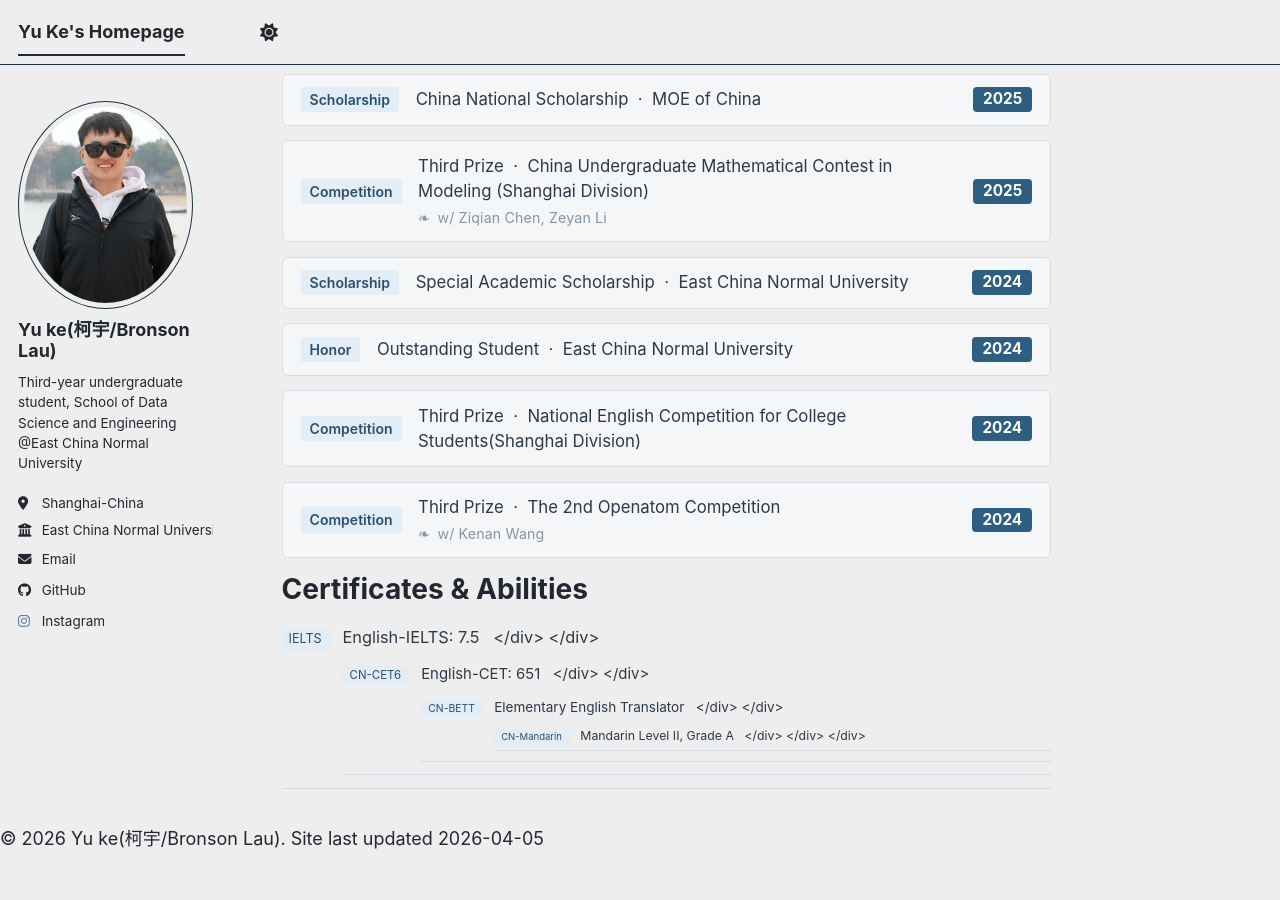
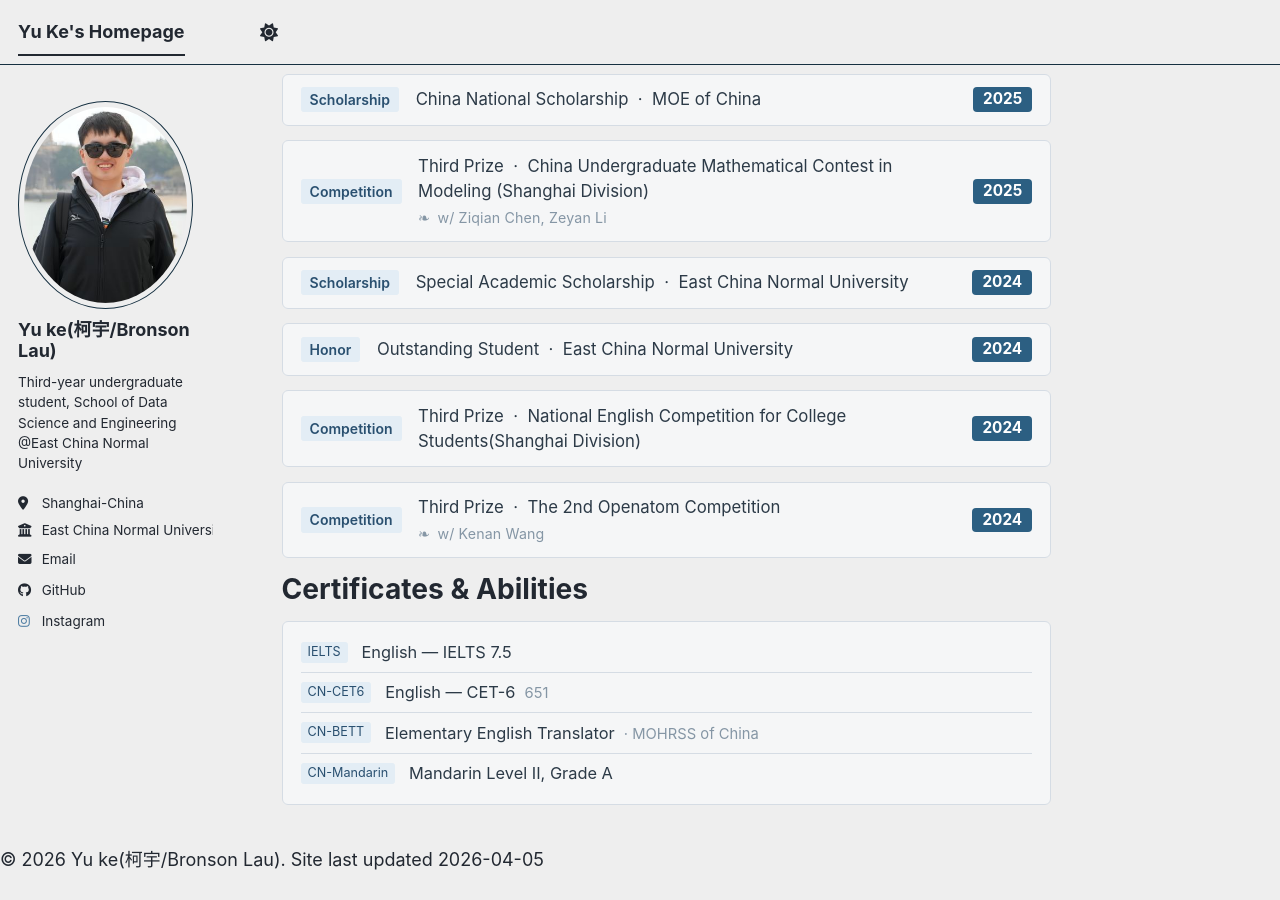
Before and after one commit to BronsonLau/BronsonLau.github.io, a Jekyll site: the page built from _pages/about.md, in a window 1280 px wide and 900 px high, scrolled down 1078 px. Built offline with Jekyll 4.4.1, drawn with Linux system fonts in a browser that asks for light colours; a script bundle is joined from its source files by our own code; library files that are not in the unit come from our copies; before the commit the page ends 1957 px from its top, so only the background shows below that.

Commit message:
fix certificates

```diff
--- a/_pages/about.md
+++ b/_pages/about.md
@@ -368,49 +368,50 @@ Use hp-year-badge-muted instead of hp-year-badge for less prominent entries.
 Certificates & Abilities
 ======
 
-<div style="display:flex; flex-direction:column; gap:0.35em; margin:0.5em 0;">
+<div class="hp-card" style="padding:0.6em 1em; display:flex; flex-direction:column; gap:0;">
 
-  <div style="display:flex; align-items:baseline; gap:0.6em; padding:0.3em 0; border-bottom:1px solid var(--hp-card-border); font-size:0.91em;">
+  <div style="display:flex; align-items:center; gap:0.6em; padding:0.45em 0; border-bottom:1px solid var(--hp-card-border); font-size:0.91em;">
     <span class="hp-tag" style="font-size:0.77em; padding:1px 7px; white-space:nowrap;">IELTS</span>
-    <span style="flex:1; color:var(--hp-body-text);">English-IELTS: 7.5 &nbsp;
+    <span style="flex:1; color:var(--hp-body-text);">English — IELTS 7.5</span>
   </div>
+
+  <div style="display:flex; align-items:center; gap:0.6em; padding:0.45em 0; border-bottom:1px solid var(--hp-card-border); font-size:0.91em;">
+    <span class="hp-tag" style="font-size:0.77em; padding:1px 7px; white-space:nowrap;">CN-CET6</span>
+    <span style="flex:1; color:var(--hp-body-text);">English — CET-6 &nbsp;<span style="color:var(--hp-dim-text); font-size:0.9em;">651</span></span>
+  </div>
+
+  <div style="display:flex; align-items:center; gap:0.6em; padding:0.45em 0; border-bottom:1px solid var(--hp-card-border); font-size:0.91em;">
+    <span class="hp-tag" style="font-size:0.77em; padding:1px 7px; white-space:nowrap;">CN-BETT</span>
+    <span style="flex:1; color:var(--hp-body-text);">Elementary English Translator &nbsp;<span style="color:var(--hp-dim-text); font-size:0.9em;">· MOHRSS of China</span></span>
+  </div>
+
+  <div style="display:flex; align-items:center; gap:0.6em; padding:0.45em 0; font-size:0.91em;">
+    <span class="hp-tag" style="font-size:0.77em; padding:1px 7px; white-space:nowrap;">CN-Mandarin</span>
+    <span style="flex:1; color:var(--hp-body-text);">Mandarin Level II, Grade A</span>
+  </div>
+
 </div>
 
-<div style="display:flex; flex-direction:column; gap:0.35em; margin:0.5em 0;">
+<!-- CERTIFICATE TEMPLATE (copy and adapt):
 
-  <div style="display:flex; align-items:baseline; gap:0.6em; padding:0.3em 0; border-bottom:1px solid var(--hp-card-border); font-size:0.91em;">
-    <span class="hp-tag" style="font-size:0.77em; padding:1px 7px; white-space:nowrap;">CN-CET6</span>
-    <span style="flex:1; color:var(--hp-body-text);">English-CET: 651 &nbsp;
-  </div>
-</div>
+<div class="hp-card" style="padding:0.6em 1em; display:flex; flex-direction:column; gap:0;">
 
-<div style="display:flex; flex-direction:column; gap:0.35em; margin:0.5em 0;">
-
-  <div style="display:flex; align-items:baseline; gap:0.6em; padding:0.3em 0; border-bottom:1px solid var(--hp-card-border); font-size:0.91em;">
-    <span class="hp-tag" style="font-size:0.77em; padding:1px 7px; white-space:nowrap;">CN-BETT</span>
-    <span style="flex:1; color:var(--hp-body-text);">Elementary English Translator &nbsp;
-  </div>
-</div>
-
-<div style="display:flex; flex-direction:column; gap:0.35em; margin:0.5em 0;">
-
-  <div style="display:flex; align-items:baseline; gap:0.6em; padding:0.3em 0; border-bottom:1px solid var(--hp-card-border); font-size:0.91em;">
-    <span class="hp-tag" style="font-size:0.77em; padding:1px 7px; white-space:nowrap;">CN-Mandarin</span>
-    <span style="flex:1; color:var(--hp-body-text);">Mandarin Level II, Grade A &nbsp;
-  </div>
-</div>
-
-
-  <!-- CERTIFICATE TEMPLATE (copy and adapt):
-
-  <div style="display:flex; align-items:baseline; gap:0.6em; padding:0.3em 0; border-bottom:1px solid var(--hp-card-border); font-size:0.91em;">
+  <div style="display:flex; align-items:center; gap:0.6em; padding:0.45em 0; border-bottom:1px solid var(--hp-card-border); font-size:0.91em;">
     <span class="hp-tag" style="font-size:0.77em; padding:1px 7px; white-space:nowrap;">Issuer</span>
-    <span style="flex:1; color:var(--hp-body-text);">Certificate Name &nbsp;<span style="color:var(--hp-dim-text); font-size:0.9em;">· Credential ID: XXXXXXXX</span></span>
+    <span style="flex:1; color:var(--hp-body-text);"><a href="#">Certificate Name</a> &nbsp;<span style="color:var(--hp-dim-text); font-size:0.9em;">· Credential ID: XXXXXXXX</span></span>
     <span style="color:var(--hp-dim-text); font-size:0.85em; white-space:nowrap;">Jan. 20XX</span>
   </div>
 
-  If linking to a credential, wrap Certificate Name in <a href="URL">...</a>.
-  Omit the Credential ID span if not applicable.
-  -->
+  <div style="display:flex; align-items:center; gap:0.6em; padding:0.45em 0; font-size:0.91em;">
+    <span class="hp-tag" style="font-size:0.77em; padding:1px 7px; white-space:nowrap;">Issuer</span>
+    <span style="flex:1; color:var(--hp-body-text);">Certificate Name</span>
+    <span style="color:var(--hp-dim-text); font-size:0.85em; white-space:nowrap;">Jan. 20XX</span>
+  </div>
 
 </div>
+
+Notes:
+- Last row has no border-bottom.
+- Wrap Certificate Name in <a href="..."> if there is a credential URL.
+- Omit the Credential ID span if not applicable.
+-->
```
